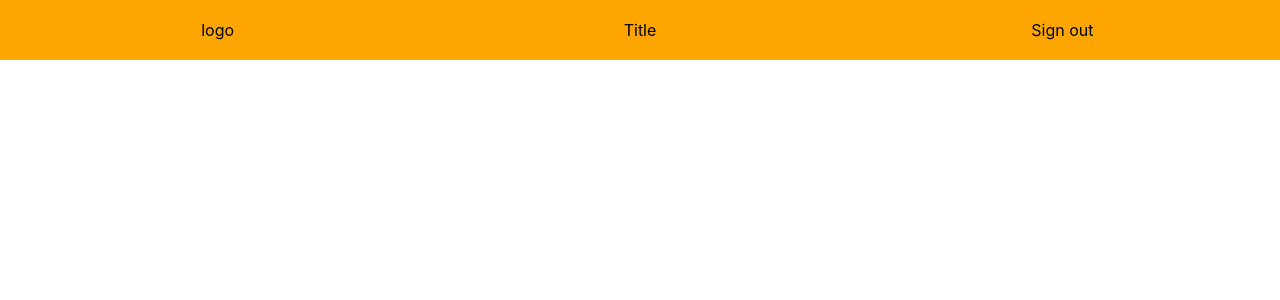
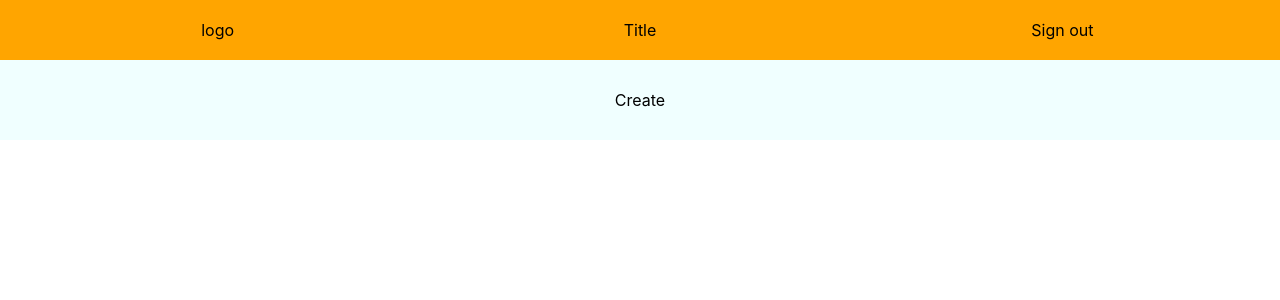
Before and after one commit to kangdaelyeol/j_attraction, a React (Create React App) app: page /create in a window 1280 px wide. Before the commit this address had no page. Shown: the top 300 px of the page. Built offline with nearby package versions, Linux system fonts and the light colour scheme; the HTML template or start-up script is replaced by a standard one.

Commit message:
attributes for create

```diff
--- a/src/App.jsx
+++ b/src/App.jsx
@@ -3,6 +3,7 @@ import { BrowserRouter, Route, Routes } from 'react-router-dom';
 import Login from './components/login/Login';
 import Main from "./components/main/Main";
 import Header from './components/header/header';
+import Create from './components/create/Create';
 
 function App() {
 	return (
@@ -12,6 +13,7 @@ function App() {
         <Routes>
           <Route path='/login' exact={true} element={<Login />} />
           <Route path='/main' exact={true} element={<Main />} />
+					<Route path='/create' exact={true} element={<Create />} />
         </Routes>
 			</div>
 		</BrowserRouter>
--- /dev/null
+++ b/src/components/create/Create.jsx
@@ -0,0 +1,19 @@
+import React from "react";
+import Styles from "./create.module.css";
+
+/** required
+ * google Map
+ * title
+ * summary(people, location, days, weather, budget, category)
+ * route (locations of places)
+ * place (spendingTime, price, des), moving(way, spendingtime, tips)
+ *
+ */
+
+const Create = () => {
+  return (
+    <div className={Styles.container}>Create</div>
+  )
+}
+
+export default Create;
--- /dev/null
+++ b/src/components/create/create.module.css
@@ -0,0 +1,5 @@
+.container {
+  background-color: azure;
+  padding: 30px;
+  text-align: center;
+}
--- a/src/components/main/Main.jsx
+++ b/src/components/main/Main.jsx
@@ -57,7 +57,7 @@ const Main = () => {
 					</div>
 					<div
 						onClick={onNavClick}
-						data-name='enroll'
+						data-name='create'
 						className={Styles.enroll}
 					>
 						여행 등록
```
